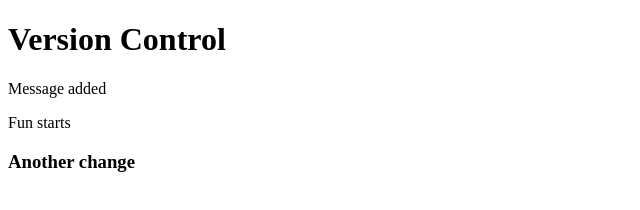
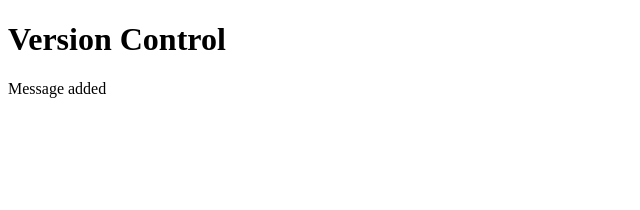
Before and after one commit to mohameds2k/landingpage, a plain HTML site: page index.html in a window 1280 px wide. Shown: the whole page, without its empty margins (0-640 px from the left). Drawn offline with Linux system fonts and the light colour scheme.

Commit message:
Revert "index.html: para fun starts added"
This reverts commit 8d051ad2faa7e5a65ef78ab6e774a1cdf361e39f.

```diff
--- a/index.html
+++ b/index.html
@@ -8,7 +8,5 @@
 <body>
     <h1>Version Control</h1>
     <p>Message added</p>
-    <p>Fun starts</p>
-    <h3>Another change</h3>
 </body>
 </html>
```
